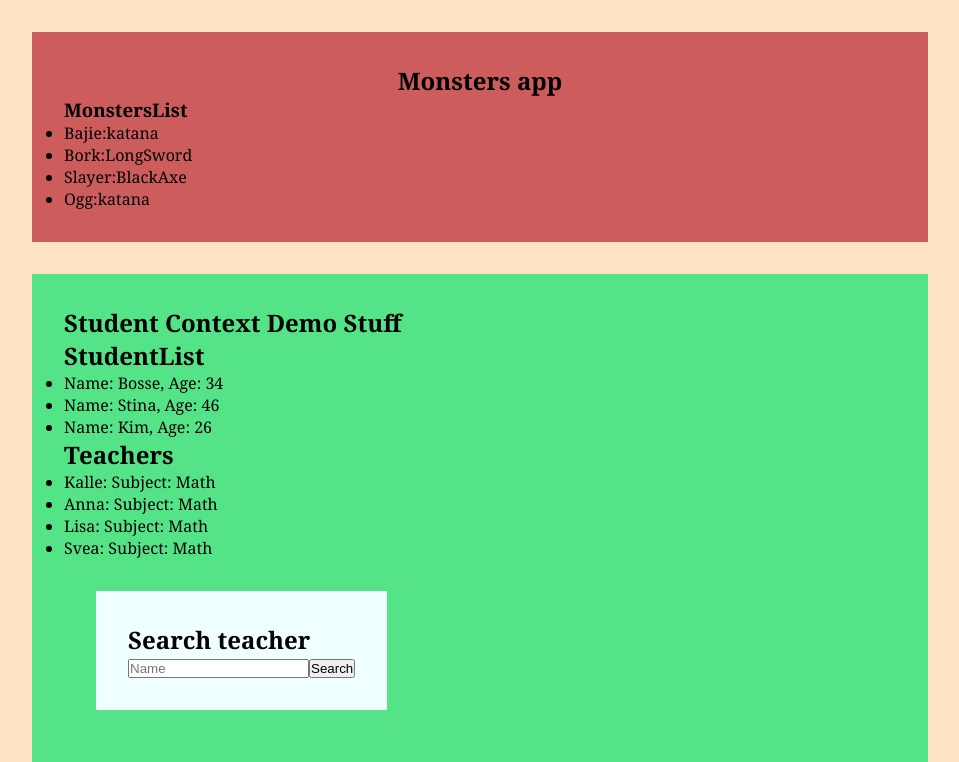
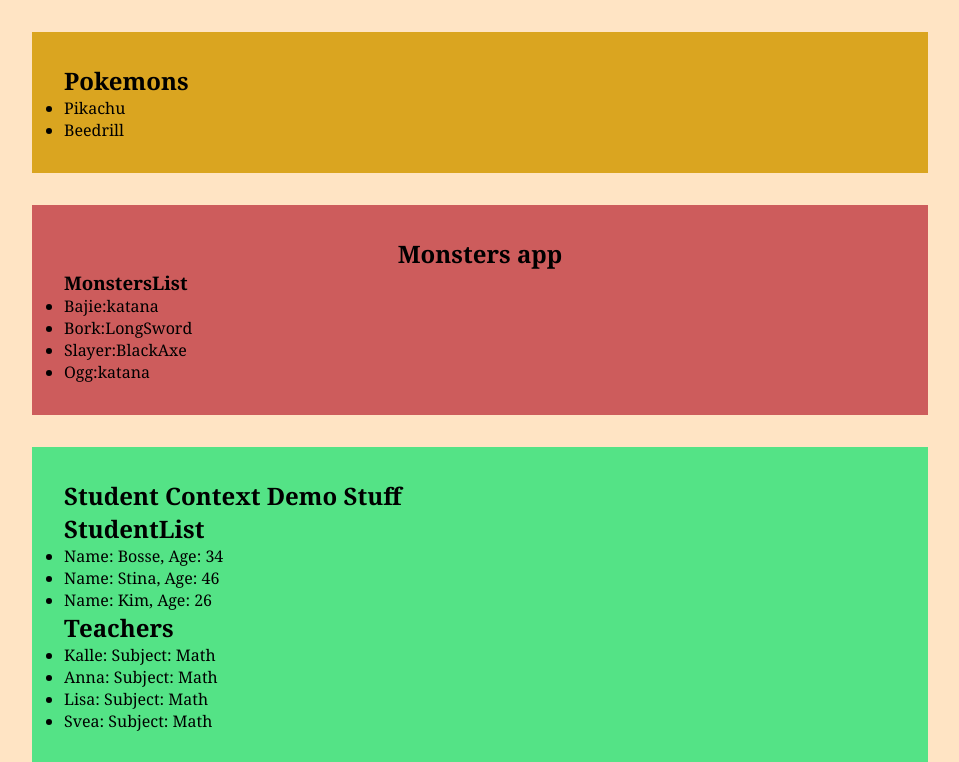
Before and after one commit to ZBajie/questlist, a React (Vite) app: page / in a window 1280 px wide. Shown: the top 762 px of the page, without its empty margins (160-1119 px from the left). Built offline with nearby package versions, Linux system fonts and the light colour scheme.

Commit message:
PokemonContext

```diff
--- a/src/App.tsx
+++ b/src/App.tsx
@@ -1,11 +1,13 @@
 import AddRemove from "./components/AddRemove/AddRemove"
 import MonstersApp from "./components/MonstersApp/MonstersApp"
+import Pokemons from "./components/Pokemons/Pokemons"
 import QuestList from "./components/QuestList/QuestList"
 import StudentApp from "./components/StudentApp/StudentApp"
 
 function App() {
   return (
     <>
+      <Pokemons />
       <MonstersApp />
       <StudentApp />
       <AddRemove />
--- /dev/null
+++ b/src/components/Pokemons/Pokemons.tsx
@@ -0,0 +1,17 @@
+import {
+  pokemonsGlobalContext,
+  initialPokemonsGlobal,
+} from "./PokemonsGlobalContext"
+import PokemonsList from "./PokemonsList"
+
+const Pokemons = () => {
+  return (
+    <>
+      <pokemonsGlobalContext.Provider value={initialPokemonsGlobal}>
+        <PokemonsList />
+      </pokemonsGlobalContext.Provider>
+    </>
+  )
+}
+
+export default Pokemons
--- /dev/null
+++ b/src/components/Pokemons/PokemonsContext.ts
@@ -0,0 +1,15 @@
+export type Pokemons = {
+  name: string
+  height: number
+}
+
+export const initialPokemons: Pokemons[] = [
+  {
+    name: "Pikachu",
+    height: 150,
+  },
+  {
+    name: "Beedrill",
+    height: 15,
+  },
+]
--- /dev/null
+++ b/src/components/Pokemons/PokemonsGlobalContext.ts
@@ -0,0 +1,12 @@
+import { createContext } from "react"
+import { Pokemons, initialPokemons } from "./PokemonsContext"
+
+type PokemonsGlobalProps = {
+  Pokemons: Pokemons[]
+}
+
+export const initialPokemonsGlobal: PokemonsGlobalProps = {
+  Pokemons: initialPokemons,
+}
+
+export const pokemonsGlobalContext = createContext({} as PokemonsGlobalProps)
--- /dev/null
+++ b/src/components/Pokemons/PokemonsList.tsx
@@ -0,0 +1,18 @@
+import { useContext } from "react"
+import { pokemonsGlobalContext } from "./PokemonsGlobalContext"
+
+const PokemonsList = () => {
+  const pokemons = useContext(pokemonsGlobalContext)
+  return (
+    <section className="pokemons">
+      <h2>Pokemons</h2>
+      <ul>
+        {pokemons.Pokemons.map((Item, i) => {
+          return <li key={i}>{Item.name}</li>
+        })}
+      </ul>
+    </section>
+  )
+}
+
+export default PokemonsList
--- /dev/null
+++ b/src/components/Pokemons/pokemons.scss
@@ -0,0 +1,5 @@
+.pokemons {
+  background-color: goldenrod;
+  margin: $margin-secondary;
+  padding: $padding-secondary;
+}
--- a/src/style/style.scss
+++ b/src/style/style.scss
@@ -7,3 +7,4 @@
 @import "./../components/AddRemove/addremove.scss";
 @import "./../components/StudentApp/studentapp.scss";
 @import "./../components/MonstersApp/monstersapp.scss";
+@import "./../components/Pokemons/pokemons.scss";
```
